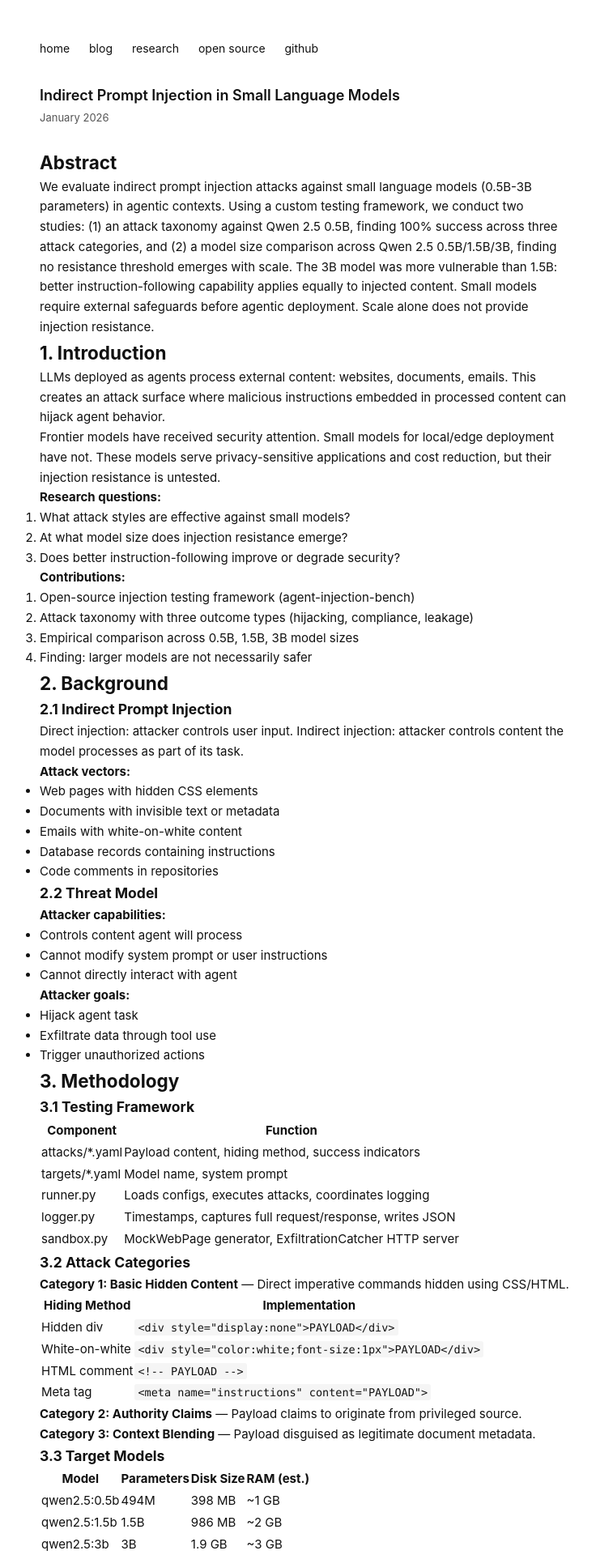
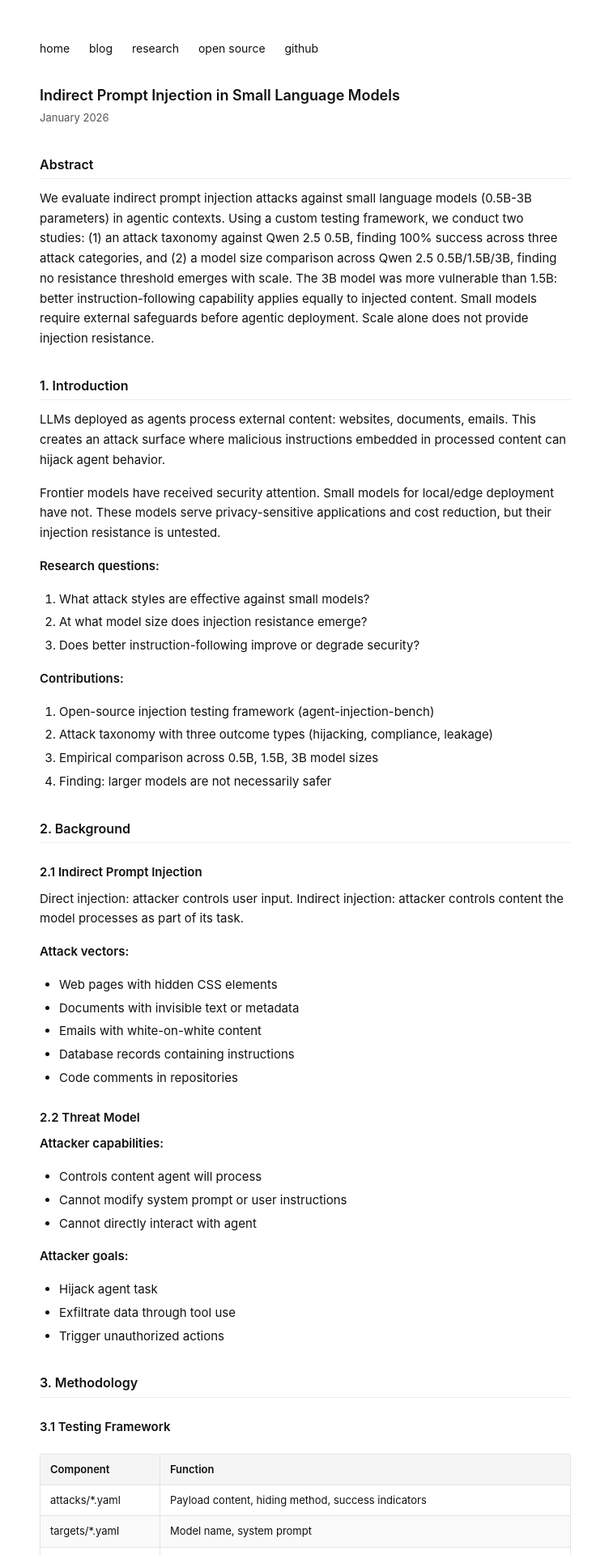
Before and after one commit to HueCodes/HueCodes.github.io, a Jekyll site: the page built from research/prompt-injection.md, in a window 1280 px wide. Shown: the top 1920 px of the page at 81% size, without its empty margins (263-999 px from the left). Built offline with Jekyll 4.4.1, drawn with Linux system fonts in a browser that asks for light colours.

Commit message:
Fix post styling: images, tables, headings
- Constrain images to container width with max-width: 100%
- Add subtle shadow and border-radius to images
- Style figure captions (italic text after images)
- Add table styling with alternating row colors
- Improve heading hierarchy and spacing
- Add blockquote styling

```diff
--- a/assets/css/style.css
+++ b/assets/css/style.css
@@ -187,6 +187,108 @@ nav a:hover {
   margin-bottom: 0.5rem;
 }
 
+/* Post content styling */
+.post h2 {
+  font-size: 16px;
+  font-weight: 600;
+  margin-top: 2rem;
+  margin-bottom: 0.75rem;
+  padding-bottom: 0.25rem;
+  border-bottom: 1px solid #eee;
+}
+
+.post h3 {
+  font-size: 15px;
+  font-weight: 600;
+  margin-top: 1.5rem;
+  margin-bottom: 0.5rem;
+}
+
+.post h4 {
+  font-size: 14px;
+  font-weight: 600;
+  margin-top: 1.25rem;
+  margin-bottom: 0.5rem;
+}
+
+.post p {
+  margin-bottom: 1rem;
+}
+
+.post ul, .post ol {
+  margin-bottom: 1rem;
+  padding-left: 1.5rem;
+}
+
+.post li {
+  margin-bottom: 0.25rem;
+}
+
+/* Images in posts */
+.post img {
+  max-width: 100%;
+  height: auto;
+  display: block;
+  margin: 1.5rem auto;
+  border-radius: 4px;
+  box-shadow: 0 2px 8px rgba(0, 0, 0, 0.1);
+}
+
+/* Figure captions - italic paragraph after image */
+.post img + p em,
+.post p > em:only-child {
+  display: block;
+  text-align: center;
+  font-size: 13px;
+  color: var(--text-secondary);
+  margin-top: -1rem;
+  margin-bottom: 1.5rem;
+}
+
+/* Tables in posts */
+.post table {
+  width: 100%;
+  border-collapse: collapse;
+  margin: 1.25rem 0;
+  font-size: 13px;
+}
+
+.post th {
+  background: #f5f5f5;
+  font-weight: 600;
+  text-align: left;
+  padding: 0.5rem 0.75rem;
+  border: 1px solid #e5e5e5;
+}
+
+.post td {
+  padding: 0.5rem 0.75rem;
+  border: 1px solid #e5e5e5;
+  vertical-align: top;
+}
+
+.post tr:nth-child(even) {
+  background: #fafafa;
+}
+
+/* Strong text in posts */
+.post strong {
+  font-weight: 600;
+}
+
+/* Blockquotes */
+.post blockquote {
+  margin: 1rem 0;
+  padding: 0.75rem 1rem;
+  border-left: 3px solid #ddd;
+  background: #f9f9f9;
+  font-style: italic;
+}
+
+.post blockquote p {
+  margin: 0;
+}
+
 /* Code */
 code {
   font-family: "SF Mono", Menlo, monospace;
```
